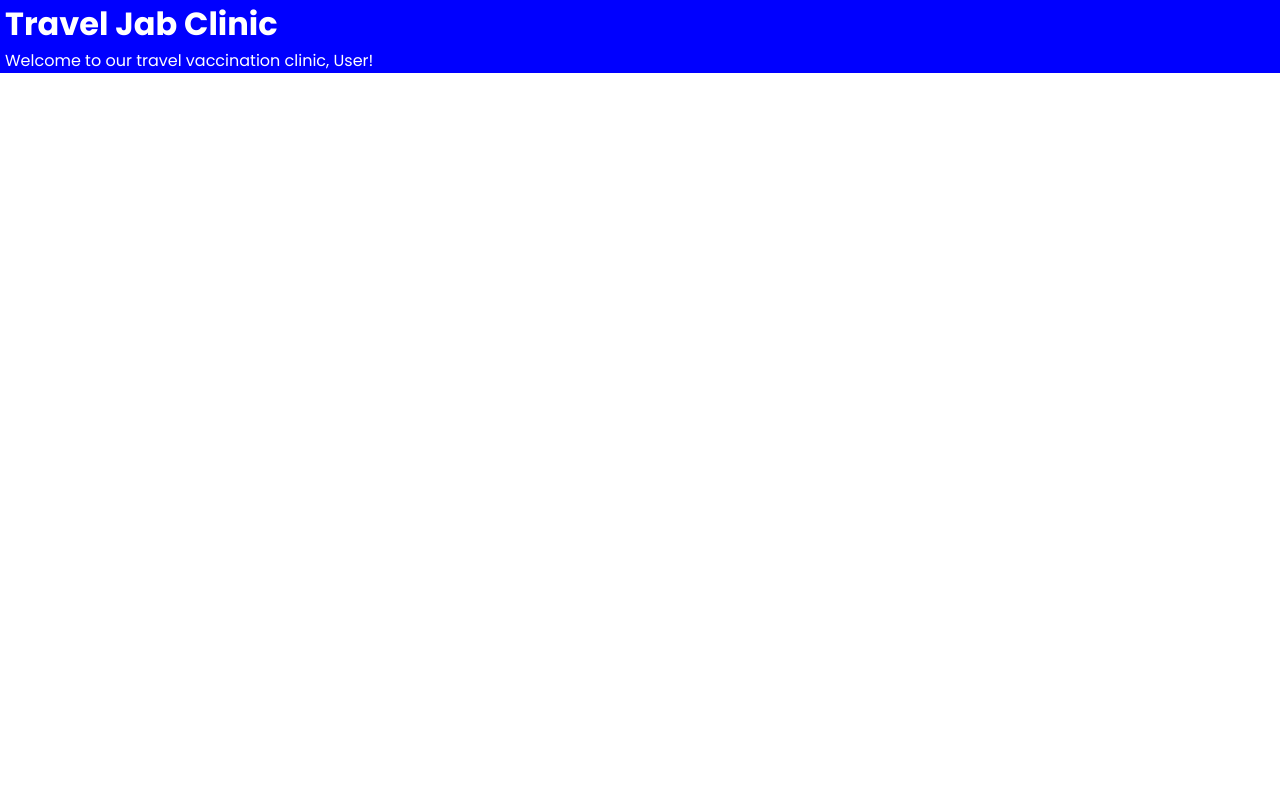
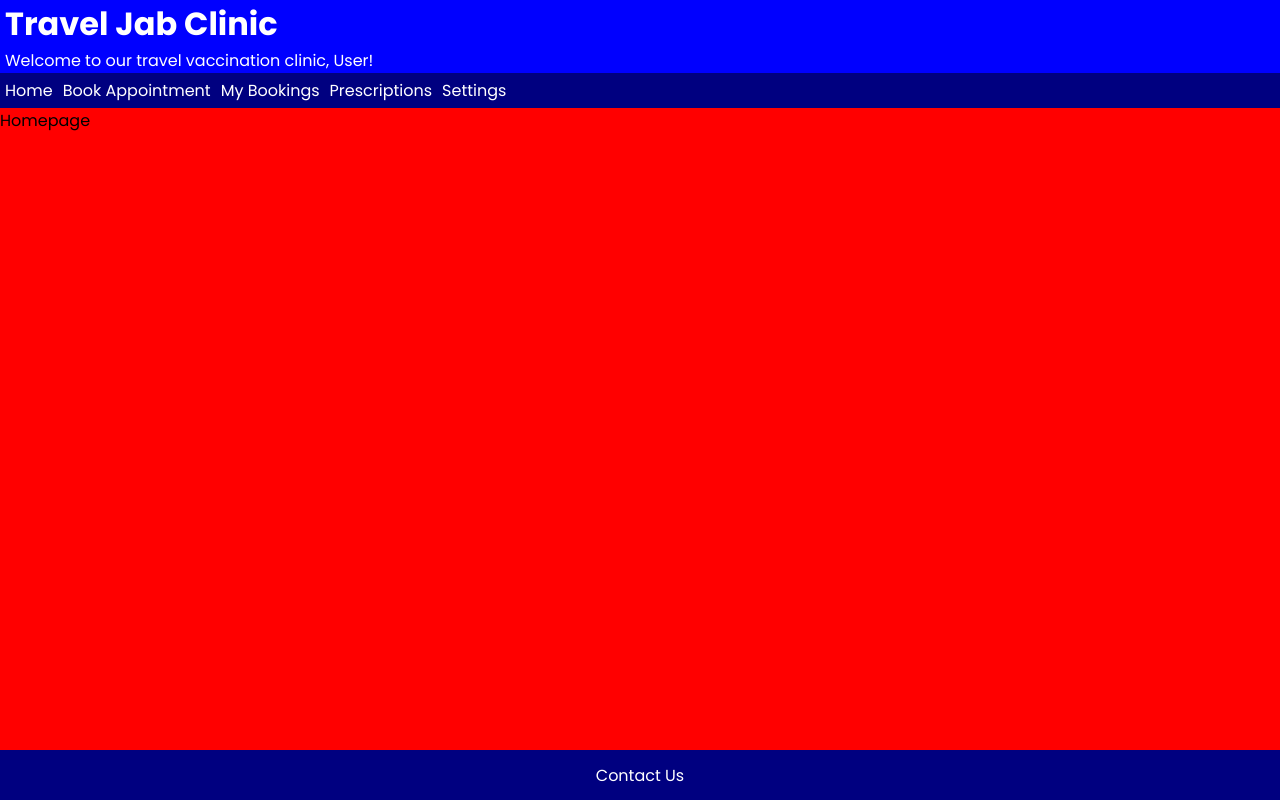
Before and after one commit to Elijah-Obiago/group66-database-coursework-Y2, a React (Vite) app: page / in a window 1280 px wide. Built offline with nearby package versions, Linux system fonts and the light colour scheme.

Commit message:
W1: NavBar, Footer, Main + design PT1

```diff
--- a/src/App.jsx
+++ b/src/App.jsx
@@ -1,14 +1,41 @@
 import "./App.scss";
 
 function App() {
+  const loggedInUser = "User";
   return (
     <div className="layout">
       <header>
         <h1>Travel Jab Clinic</h1>
         <p className="welcome">
-          Welcome to our travel vaccination clinic, User!
+          Welcome to our travel vaccination clinic, {loggedInUser}!
         </p>
       </header>
+
+      <nav>
+        <div className="navItem">
+          <a to="/modules">Home</a>
+        </div>
+        <div className="navItem">
+          <a to="/modules">Book Appointment</a>
+        </div>
+        <div className="navItem">
+          <a to="/modules">My Bookings</a>
+        </div>
+        <div className="navItem">
+          <a to="/modules">Prescriptions</a>
+        </div>
+        <div className="navItem">
+          <a to="/modules">Settings</a>
+        </div>
+      </nav>
+
+      <main>
+        <p>Homepage</p>
+      </main>
+
+      <footer>
+        <p className="Contact">Contact Us</p>
+      </footer>
     </div>
   );
 }
--- a/src/App.scss
+++ b/src/App.scss
@@ -6,6 +6,13 @@
   box-sizing: border-box;
   font-family: "Poppins", san-serif;
 }
+
+div.layout {
+  background: red;
+  min-height: 100vh;
+  display: grid;
+  grid-template-columns: 1fr;
+  grid-template-rows: auto auto 1fr auto;
 
   header {
     padding: 0 5px;
@@ -18,3 +25,40 @@ header {
       color: white;
     }
   }
+
+  nav {
+    padding: 5px;
+    background: navy;
+    display: flex;
+    gap: 10px;
+
+    div.navItem a {
+      color: white;
+      text-decoration: none;
+
+      &:hover {
+        color: yellow;
+      }
+    }
+  }
+
+  main {
+  }
+
+  footer {
+    height: 50px;
+    padding: 0 5px;
+    background: navy;
+    display: flex;
+    align-items: center;
+    justify-content: center;
+
+    p.Contact {
+      color: white;
+
+      &:hover {
+        color: yellow;
+      }
+    }
+  }
+}
```
Lines whose indentation alone changed are shown as unchanged.
